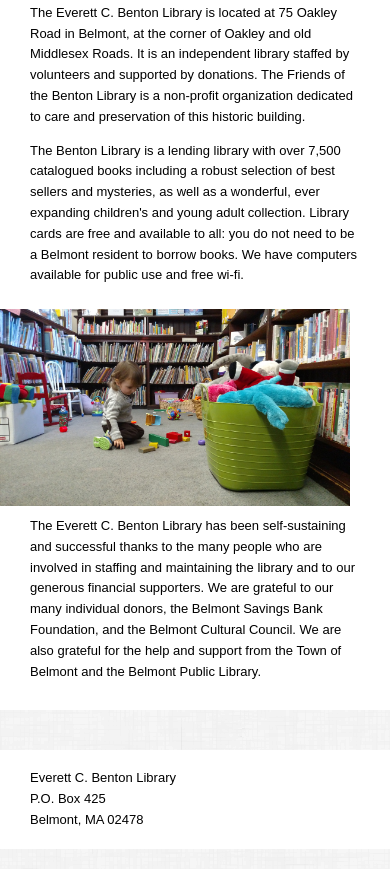
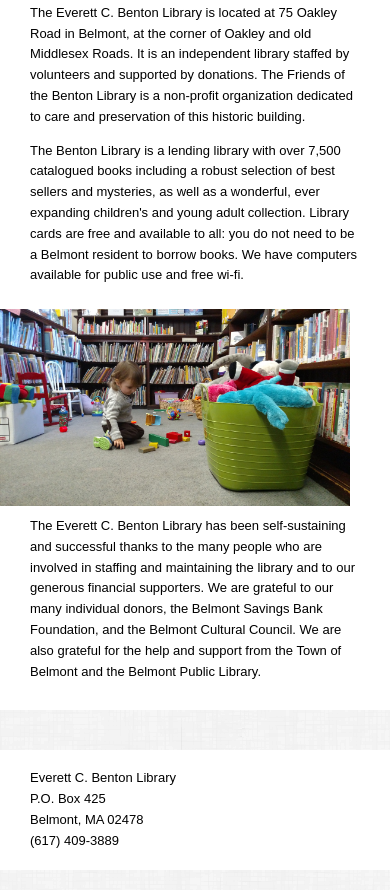
Before and after one commit to ecbenton/ecbenton.github.io, a plain HTML site: page index.html in a window 390 px wide. Shown: the part 1066-1956 px from the top of the page. Before the commit the page ends 1935 px from the top, so only its background shows below. Drawn offline with Linux system fonts and the light colour scheme.

Commit message:
Update telephone number

```diff
--- a/index.html
+++ b/index.html
@@ -134,9 +134,6 @@ and the Belmont Public Library.
 Everett C. Benton Library<br>
 P.O. Box 425<br>
 Belmont, MA 02478<br>
-<!--
-<br>
-<a class="tel" href="tel:+16174840988">(617) 484-0988</a>
--->
+<a class="tel" href="tel:+16174093889">(617) 409-3889</a>
 </p>
 </div>
```
Also changed, not shown: volunteer.html (+1 -1 lines).
